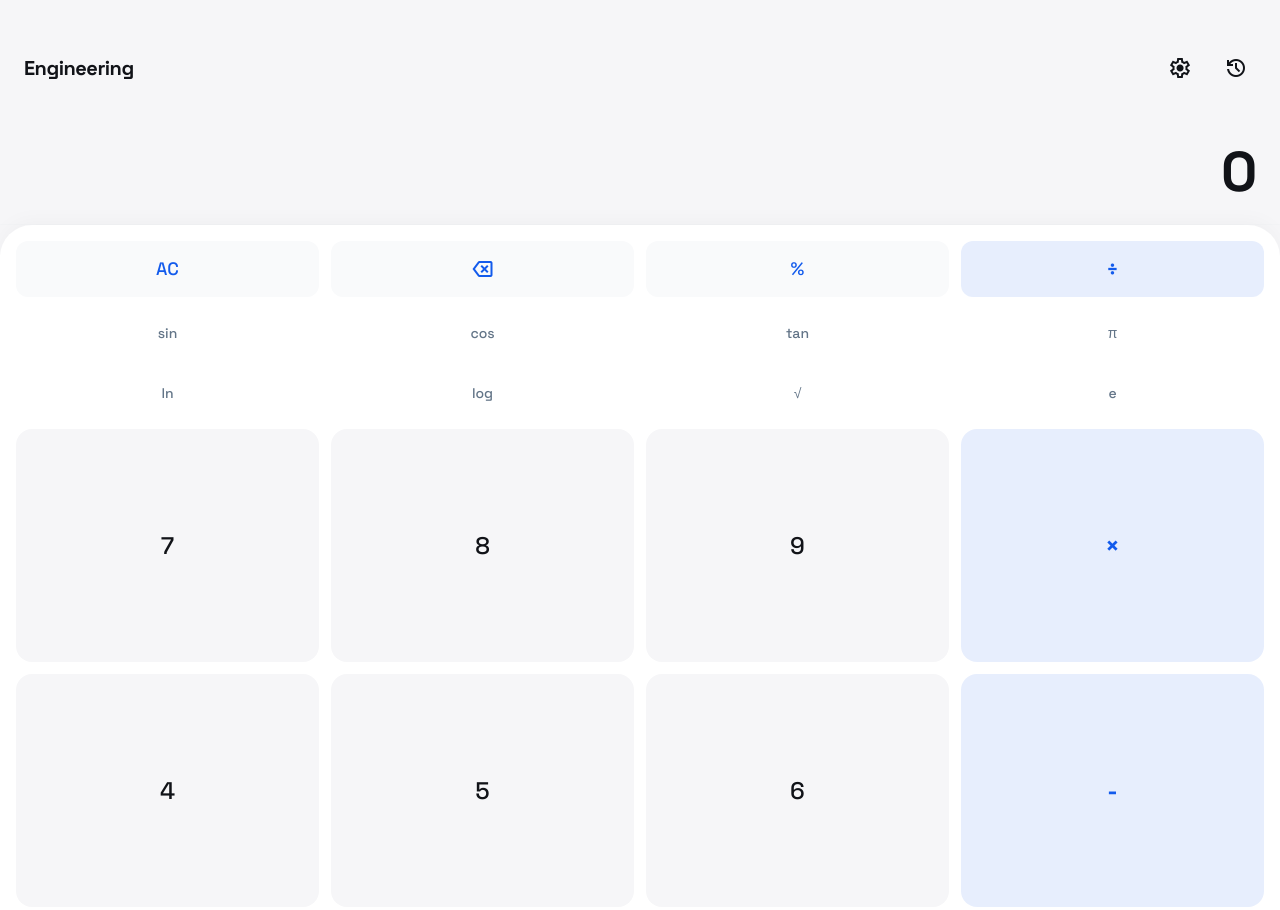
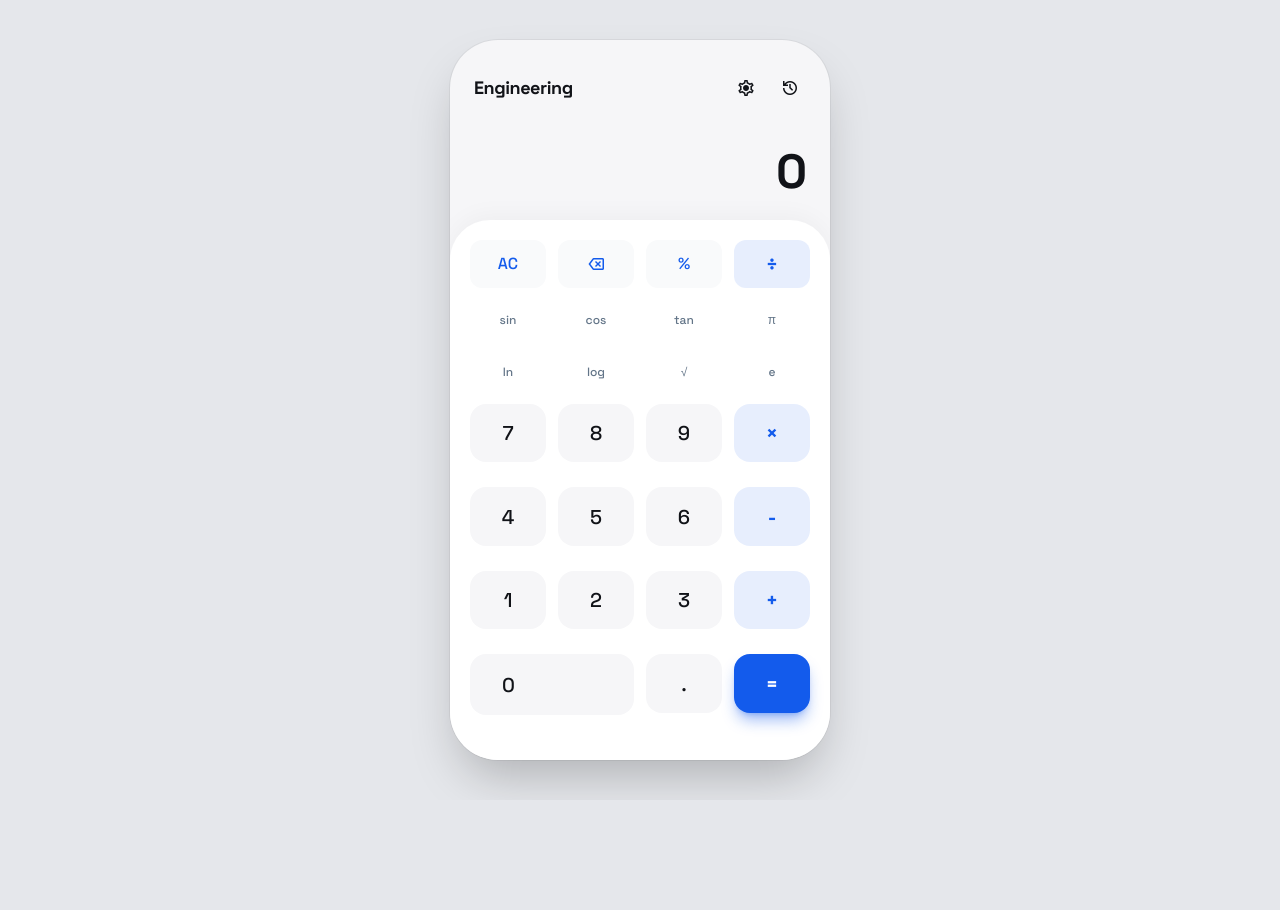
Before and after one commit to CSY-333/calculator-demo, a website with bundled scripts: page index.html in a window 1280 px wide. Shown: the top 910 px of the page. After the commit the page ends 800 px from the top, so only its background shows below. Built offline with nearby package versions, Linux system fonts and the light colour scheme.

Commit message:
style: resize UI for desktop web view

```diff
--- a/index.html
+++ b/index.html
@@ -30,80 +30,86 @@
     </script>
     <link rel="stylesheet" href="src/styles/main.css">
 </head>
-<body class="bg-background-light dark:bg-background-dark min-h-screen flex flex-col font-display overflow-hidden">
+<body class="bg-gray-200 dark:bg-gray-900 min-h-screen flex items-center justify-center font-display p-4 selection:bg-primary/20">
+
+    <!-- Phone Frame Container -->
+    <div class="w-full max-w-[380px] bg-background-light dark:bg-background-dark rounded-[3rem] shadow-2xl overflow-hidden ring-1 ring-black/5 flex flex-col h-[800px] max-h-[90vh] relative">
+
         <!-- Top App Bar -->
-    <div class="flex items-center px-6 pt-12 pb-2 justify-between shrink-0">
-        <h2 class="text-[#111318] dark:text-white text-xl font-bold leading-tight tracking-tight flex-1">Engineering</h2>
-        <div class="flex items-center justify-end gap-4">
-            <button id="theme-toggle" class="flex items-center justify-center rounded-full w-10 h-10 bg-transparent text-[#111318] dark:text-white hover:bg-gray-100 dark:hover:bg-gray-800 transition-colors">
-                <span class="material-symbols-outlined text-[24px]">settings</span>
+        <div class="flex items-center px-6 pt-8 pb-2 justify-between shrink-0">
+            <h2 class="text-[#111318] dark:text-white text-lg font-bold leading-tight tracking-tight flex-1">Engineering</h2>
+            <div class="flex items-center justify-end gap-3">
+                <button id="theme-toggle" class="flex items-center justify-center rounded-full w-8 h-8 bg-transparent text-[#111318] dark:text-white hover:bg-gray-200 dark:hover:bg-gray-700 transition-colors">
+                    <span class="material-symbols-outlined text-[20px]">settings</span>
                 </button>
-            <button class="flex items-center justify-center rounded-full w-10 h-10 bg-transparent text-[#111318] dark:text-white hover:bg-gray-100 dark:hover:bg-gray-800 transition-colors">
-                <span class="material-symbols-outlined text-[24px]">history</span>
+                <button class="flex items-center justify-center rounded-full w-8 h-8 bg-transparent text-[#111318] dark:text-white hover:bg-gray-200 dark:hover:bg-gray-700 transition-colors">
+                    <span class="material-symbols-outlined text-[20px]">history</span>
                 </button>
             </div>
         </div>
 
         <!-- Calculator Display Area -->
-    <div class="flex flex-col justify-end px-6 pb-6 pt-4 shrink-0 bg-transparent border-b border-gray-100 dark:border-gray-800">
+        <div class="flex flex-col justify-end px-6 pb-6 pt-2 shrink-0 bg-transparent">
             <!-- Input History -->
-        <h2 id="history-display" class="text-gray-500 dark:text-gray-400 tracking-wide text-2xl font-normal leading-tight text-right pb-1 min-h-[32px]"></h2>
+            <h2 id="history-display" class="text-gray-500 dark:text-gray-400 tracking-wide text-lg font-normal leading-tight text-right pb-1 min-h-[28px] truncate"></h2>
             <!-- Result -->
-        <h1 id="main-display" class="text-[#111318] dark:text-white tracking-tight text-[56px] font-bold leading-none text-right break-all">0</h1>
+            <h1 id="main-display" class="text-[#111318] dark:text-white tracking-tight text-5xl font-bold leading-none text-right break-all">0</h1>
         </div>
 
         <!-- Keypad Grid -->
-    <div class="flex-1 w-full bg-white dark:bg-[#151a25] rounded-t-[2rem] shadow-[0_-4px_20px_rgba(0,0,0,0.03)] flex flex-col p-4 pb-8 h-full">
+        <div class="flex-1 w-full bg-white dark:bg-[#151a25] rounded-t-[2.5rem] shadow-[0_-4px_24px_rgba(0,0,0,0.04)] flex flex-col p-5 pb-8 h-full">
             <!-- Scientific Functions & Top Row -->
             <div class="grid grid-cols-4 gap-3 mb-3">
-            <button data-action="all-clear" class="flex h-14 w-full cursor-pointer items-center justify-center rounded-xl bg-gray-50 dark:bg-gray-800 text-primary dark:text-primary-300 text-lg font-medium hover:bg-primary/10 transition-colors">AC</button>
-            <button data-action="delete" class="flex h-14 w-full cursor-pointer items-center justify-center rounded-xl bg-gray-50 dark:bg-gray-800 text-primary dark:text-primary-300 text-lg font-medium hover:bg-primary/10 transition-colors">
-                <span class="material-symbols-outlined text-[24px]">backspace</span>
+                <button data-action="all-clear" class="flex h-12 w-full cursor-pointer items-center justify-center rounded-xl bg-gray-50 dark:bg-gray-800 text-primary dark:text-primary-300 text-base font-medium hover:bg-primary/10 transition-colors">AC</button>
+                <button data-action="delete" class="flex h-12 w-full cursor-pointer items-center justify-center rounded-xl bg-gray-50 dark:bg-gray-800 text-primary dark:text-primary-300 text-base font-medium hover:bg-primary/10 transition-colors">
+                    <span class="material-symbols-outlined text-[20px]">backspace</span>
                 </button>
-            <button data-action="percent" class="flex h-14 w-full cursor-pointer items-center justify-center rounded-xl bg-gray-50 dark:bg-gray-800 text-primary dark:text-primary-300 text-lg font-medium hover:bg-primary/10 transition-colors">%</button>
-            <button data-action="operation" data-value="/" class="flex h-14 w-full cursor-pointer items-center justify-center rounded-xl bg-primary/10 dark:bg-primary/20 text-primary text-xl font-bold hover:bg-primary/20 transition-colors">÷</button>
+                <button data-action="percent" class="flex h-12 w-full cursor-pointer items-center justify-center rounded-xl bg-gray-50 dark:bg-gray-800 text-primary dark:text-primary-300 text-base font-medium hover:bg-primary/10 transition-colors">%</button>
+                <button data-action="operation" data-value="/" class="flex h-12 w-full cursor-pointer items-center justify-center rounded-xl bg-primary/10 dark:bg-primary/20 text-primary text-xl font-bold hover:bg-primary/20 transition-colors">÷</button>
             </div>
 
             <div class="grid grid-cols-4 gap-3 mb-3">
-            <button data-action="scientific" data-value="sin" class="flex h-12 w-full cursor-pointer items-center justify-center rounded-lg bg-transparent text-[#637588] dark:text-gray-400 text-sm font-medium hover:bg-gray-50 dark:hover:bg-gray-800 transition-colors">sin</button>
-            <button data-action="scientific" data-value="cos" class="flex h-12 w-full cursor-pointer items-center justify-center rounded-lg bg-transparent text-[#637588] dark:text-gray-400 text-sm font-medium hover:bg-gray-50 dark:hover:bg-gray-800 transition-colors">cos</button>
-            <button data-action="scientific" data-value="tan" class="flex h-12 w-full cursor-pointer items-center justify-center rounded-lg bg-transparent text-[#637588] dark:text-gray-400 text-sm font-medium hover:bg-gray-50 dark:hover:bg-gray-800 transition-colors">tan</button>
-            <button data-action="constant" data-value="PI" class="flex h-12 w-full cursor-pointer items-center justify-center rounded-lg bg-transparent text-[#637588] dark:text-gray-400 text-sm font-medium hover:bg-gray-50 dark:hover:bg-gray-800 transition-colors">π</button>
+                <button data-action="scientific" data-value="sin" class="flex h-10 w-full cursor-pointer items-center justify-center rounded-lg bg-transparent text-[#637588] dark:text-gray-400 text-xs font-medium hover:bg-gray-50 dark:hover:bg-gray-800 transition-colors">sin</button>
+                <button data-action="scientific" data-value="cos" class="flex h-10 w-full cursor-pointer items-center justify-center rounded-lg bg-transparent text-[#637588] dark:text-gray-400 text-xs font-medium hover:bg-gray-50 dark:hover:bg-gray-800 transition-colors">cos</button>
+                <button data-action="scientific" data-value="tan" class="flex h-10 w-full cursor-pointer items-center justify-center rounded-lg bg-transparent text-[#637588] dark:text-gray-400 text-xs font-medium hover:bg-gray-50 dark:hover:bg-gray-800 transition-colors">tan</button>
+                <button data-action="constant" data-value="PI" class="flex h-10 w-full cursor-pointer items-center justify-center rounded-lg bg-transparent text-[#637588] dark:text-gray-400 text-xs font-medium hover:bg-gray-50 dark:hover:bg-gray-800 transition-colors">π</button>
             </div>
 
             <div class="grid grid-cols-4 gap-3 mb-3">
-            <button data-action="scientific" data-value="ln" class="flex h-12 w-full cursor-pointer items-center justify-center rounded-lg bg-transparent text-[#637588] dark:text-gray-400 text-sm font-medium hover:bg-gray-50 dark:hover:bg-gray-800 transition-colors">ln</button>
-            <button data-action="scientific" data-value="log" class="flex h-12 w-full cursor-pointer items-center justify-center rounded-lg bg-transparent text-[#637588] dark:text-gray-400 text-sm font-medium hover:bg-gray-50 dark:hover:bg-gray-800 transition-colors">log</button>
-            <button data-action="scientific" data-value="sqrt" class="flex h-12 w-full cursor-pointer items-center justify-center rounded-lg bg-transparent text-[#637588] dark:text-gray-400 text-sm font-medium hover:bg-gray-50 dark:hover:bg-gray-800 transition-colors">√</button>
-            <button data-action="constant" data-value="E" class="flex h-12 w-full cursor-pointer items-center justify-center rounded-lg bg-transparent text-[#637588] dark:text-gray-400 text-sm font-medium hover:bg-gray-50 dark:hover:bg-gray-800 transition-colors">e</button>
+                <button data-action="scientific" data-value="ln" class="flex h-10 w-full cursor-pointer items-center justify-center rounded-lg bg-transparent text-[#637588] dark:text-gray-400 text-xs font-medium hover:bg-gray-50 dark:hover:bg-gray-800 transition-colors">ln</button>
+                <button data-action="scientific" data-value="log" class="flex h-10 w-full cursor-pointer items-center justify-center rounded-lg bg-transparent text-[#637588] dark:text-gray-400 text-xs font-medium hover:bg-gray-50 dark:hover:bg-gray-800 transition-colors">log</button>
+                <button data-action="scientific" data-value="sqrt" class="flex h-10 w-full cursor-pointer items-center justify-center rounded-lg bg-transparent text-[#637588] dark:text-gray-400 text-xs font-medium hover:bg-gray-50 dark:hover:bg-gray-800 transition-colors">√</button>
+                <button data-action="constant" data-value="E" class="flex h-10 w-full cursor-pointer items-center justify-center rounded-lg bg-transparent text-[#637588] dark:text-gray-400 text-xs font-medium hover:bg-gray-50 dark:hover:bg-gray-800 transition-colors">e</button>
             </div>
 
             <!-- Main Number Pad -->
             <div class="grid grid-cols-4 gap-3 flex-1">
                 <!-- Row 7 8 9 X -->
-            <button data-action="number" data-value="7" class="flex h-auto aspect-[1.3] w-full cursor-pointer items-center justify-center rounded-2xl bg-[#f6f6f8] dark:bg-[#1e2532] text-[#111318] dark:text-white text-2xl font-medium hover:bg-gray-200 dark:hover:bg-gray-700 transition-colors">7</button>
-            <button data-action="number" data-value="8" class="flex h-auto aspect-[1.3] w-full cursor-pointer items-center justify-center rounded-2xl bg-[#f6f6f8] dark:bg-[#1e2532] text-[#111318] dark:text-white text-2xl font-medium hover:bg-gray-200 dark:hover:bg-gray-700 transition-colors">8</button>
-            <button data-action="number" data-value="9" class="flex h-auto aspect-[1.3] w-full cursor-pointer items-center justify-center rounded-2xl bg-[#f6f6f8] dark:bg-[#1e2532] text-[#111318] dark:text-white text-2xl font-medium hover:bg-gray-200 dark:hover:bg-gray-700 transition-colors">9</button>
-            <button data-action="operation" data-value="*" class="flex h-auto aspect-[1.3] w-full cursor-pointer items-center justify-center rounded-2xl bg-primary/10 dark:bg-primary/20 text-primary text-2xl font-bold hover:bg-primary/20 transition-colors">×</button>
+                <button data-action="number" data-value="7" class="flex h-auto aspect-[1.3] w-full cursor-pointer items-center justify-center rounded-2xl bg-[#f6f6f8] dark:bg-[#1e2532] text-[#111318] dark:text-white text-xl font-medium hover:bg-gray-100 dark:hover:bg-gray-700 transition-colors">7</button>
+                <button data-action="number" data-value="8" class="flex h-auto aspect-[1.3] w-full cursor-pointer items-center justify-center rounded-2xl bg-[#f6f6f8] dark:bg-[#1e2532] text-[#111318] dark:text-white text-xl font-medium hover:bg-gray-100 dark:hover:bg-gray-700 transition-colors">8</button>
+                <button data-action="number" data-value="9" class="flex h-auto aspect-[1.3] w-full cursor-pointer items-center justify-center rounded-2xl bg-[#f6f6f8] dark:bg-[#1e2532] text-[#111318] dark:text-white text-xl font-medium hover:bg-gray-100 dark:hover:bg-gray-700 transition-colors">9</button>
+                <button data-action="operation" data-value="*" class="flex h-auto aspect-[1.3] w-full cursor-pointer items-center justify-center rounded-2xl bg-primary/10 dark:bg-primary/20 text-primary text-xl font-bold hover:bg-primary/20 transition-colors">×</button>
 
                 <!-- Row 4 5 6 - -->
-            <button data-action="number" data-value="4" class="flex h-auto aspect-[1.3] w-full cursor-pointer items-center justify-center rounded-2xl bg-[#f6f6f8] dark:bg-[#1e2532] text-[#111318] dark:text-white text-2xl font-medium hover:bg-gray-200 dark:hover:bg-gray-700 transition-colors">4</button>
-            <button data-action="number" data-value="5" class="flex h-auto aspect-[1.3] w-full cursor-pointer items-center justify-center rounded-2xl bg-[#f6f6f8] dark:bg-[#1e2532] text-[#111318] dark:text-white text-2xl font-medium hover:bg-gray-200 dark:hover:bg-gray-700 transition-colors">5</button>
-            <button data-action="number" data-value="6" class="flex h-auto aspect-[1.3] w-full cursor-pointer items-center justify-center rounded-2xl bg-[#f6f6f8] dark:bg-[#1e2532] text-[#111318] dark:text-white text-2xl font-medium hover:bg-gray-200 dark:hover:bg-gray-700 transition-colors">6</button>
-            <button data-action="operation" data-value="-" class="flex h-auto aspect-[1.3] w-full cursor-pointer items-center justify-center rounded-2xl bg-primary/10 dark:bg-primary/20 text-primary text-2xl font-bold hover:bg-primary/20 transition-colors">-</button>
+                <button data-action="number" data-value="4" class="flex h-auto aspect-[1.3] w-full cursor-pointer items-center justify-center rounded-2xl bg-[#f6f6f8] dark:bg-[#1e2532] text-[#111318] dark:text-white text-xl font-medium hover:bg-gray-100 dark:hover:bg-gray-700 transition-colors">4</button>
+                <button data-action="number" data-value="5" class="flex h-auto aspect-[1.3] w-full cursor-pointer items-center justify-center rounded-2xl bg-[#f6f6f8] dark:bg-[#1e2532] text-[#111318] dark:text-white text-xl font-medium hover:bg-gray-100 dark:hover:bg-gray-700 transition-colors">5</button>
+                <button data-action="number" data-value="6" class="flex h-auto aspect-[1.3] w-full cursor-pointer items-center justify-center rounded-2xl bg-[#f6f6f8] dark:bg-[#1e2532] text-[#111318] dark:text-white text-xl font-medium hover:bg-gray-100 dark:hover:bg-gray-700 transition-colors">6</button>
+                <button data-action="operation" data-value="-" class="flex h-auto aspect-[1.3] w-full cursor-pointer items-center justify-center rounded-2xl bg-primary/10 dark:bg-primary/20 text-primary text-xl font-bold hover:bg-primary/20 transition-colors">-</button>
 
                 <!-- Row 1 2 3 + -->
-            <button data-action="number" data-value="1" class="flex h-auto aspect-[1.3] w-full cursor-pointer items-center justify-center rounded-2xl bg-[#f6f6f8] dark:bg-[#1e2532] text-[#111318] dark:text-white text-2xl font-medium hover:bg-gray-200 dark:hover:bg-gray-700 transition-colors">1</button>
-            <button data-action="number" data-value="2" class="flex h-auto aspect-[1.3] w-full cursor-pointer items-center justify-center rounded-2xl bg-[#f6f6f8] dark:bg-[#1e2532] text-[#111318] dark:text-white text-2xl font-medium hover:bg-gray-200 dark:hover:bg-gray-700 transition-colors">2</button>
-            <button data-action="number" data-value="3" class="flex h-auto aspect-[1.3] w-full cursor-pointer items-center justify-center rounded-2xl bg-[#f6f6f8] dark:bg-[#1e2532] text-[#111318] dark:text-white text-2xl font-medium hover:bg-gray-200 dark:hover:bg-gray-700 transition-colors">3</button>
-            <button data-action="operation" data-value="+" class="flex h-auto aspect-[1.3] w-full cursor-pointer items-center justify-center rounded-2xl bg-primary/10 dark:bg-primary/20 text-primary text-2xl font-bold hover:bg-primary/20 transition-colors">+</button>
+                <button data-action="number" data-value="1" class="flex h-auto aspect-[1.3] w-full cursor-pointer items-center justify-center rounded-2xl bg-[#f6f6f8] dark:bg-[#1e2532] text-[#111318] dark:text-white text-xl font-medium hover:bg-gray-100 dark:hover:bg-gray-700 transition-colors">1</button>
+                <button data-action="number" data-value="2" class="flex h-auto aspect-[1.3] w-full cursor-pointer items-center justify-center rounded-2xl bg-[#f6f6f8] dark:bg-[#1e2532] text-[#111318] dark:text-white text-xl font-medium hover:bg-gray-100 dark:hover:bg-gray-700 transition-colors">2</button>
+                <button data-action="number" data-value="3" class="flex h-auto aspect-[1.3] w-full cursor-pointer items-center justify-center rounded-2xl bg-[#f6f6f8] dark:bg-[#1e2532] text-[#111318] dark:text-white text-xl font-medium hover:bg-gray-100 dark:hover:bg-gray-700 transition-colors">3</button>
+                <button data-action="operation" data-value="+" class="flex h-auto aspect-[1.3] w-full cursor-pointer items-center justify-center rounded-2xl bg-primary/10 dark:bg-primary/20 text-primary text-xl font-bold hover:bg-primary/20 transition-colors">+</button>
 
                 <!-- Row 0 . = -->
-            <button data-action="number" data-value="0" class="col-span-2 flex h-auto aspect-[2.7] w-full cursor-pointer items-center justify-start pl-8 rounded-2xl bg-[#f6f6f8] dark:bg-[#1e2532] text-[#111318] dark:text-white text-2xl font-medium hover:bg-gray-200 dark:hover:bg-gray-700 transition-colors">0</button>
-            <button data-action="number" data-value="." class="flex h-auto aspect-[1.3] w-full cursor-pointer items-center justify-center rounded-2xl bg-[#f6f6f8] dark:bg-[#1e2532] text-[#111318] dark:text-white text-2xl font-medium hover:bg-gray-200 dark:hover:bg-gray-700 transition-colors">.</button>
-            <button data-action="equals" class="flex h-auto aspect-[1.3] w-full cursor-pointer items-center justify-center rounded-2xl bg-primary text-white text-2xl font-bold shadow-lg shadow-primary/40 hover:bg-blue-600 transition-colors">=</button>
+                <button data-action="number" data-value="0" class="col-span-2 flex h-auto aspect-[2.7] w-full cursor-pointer items-center justify-start pl-8 rounded-2xl bg-[#f6f6f8] dark:bg-[#1e2532] text-[#111318] dark:text-white text-xl font-medium hover:bg-gray-100 dark:hover:bg-gray-700 transition-colors">0</button>
+                <button data-action="number" data-value="." class="flex h-auto aspect-[1.3] w-full cursor-pointer items-center justify-center rounded-2xl bg-[#f6f6f8] dark:bg-[#1e2532] text-[#111318] dark:text-white text-xl font-medium hover:bg-gray-100 dark:hover:bg-gray-700 transition-colors">.</button>
+                <button data-action="equals" class="flex h-auto aspect-[1.3] w-full cursor-pointer items-center justify-center rounded-2xl bg-primary text-white text-xl font-bold shadow-lg shadow-primary/40 hover:bg-blue-600 transition-colors">=</button>
             </div>
         </div>
+    </div>
+
     <script type="module" src="src/main.js"></script>
 </body>
 </html>
```
Lines whose indentation alone changed are shown as unchanged.
